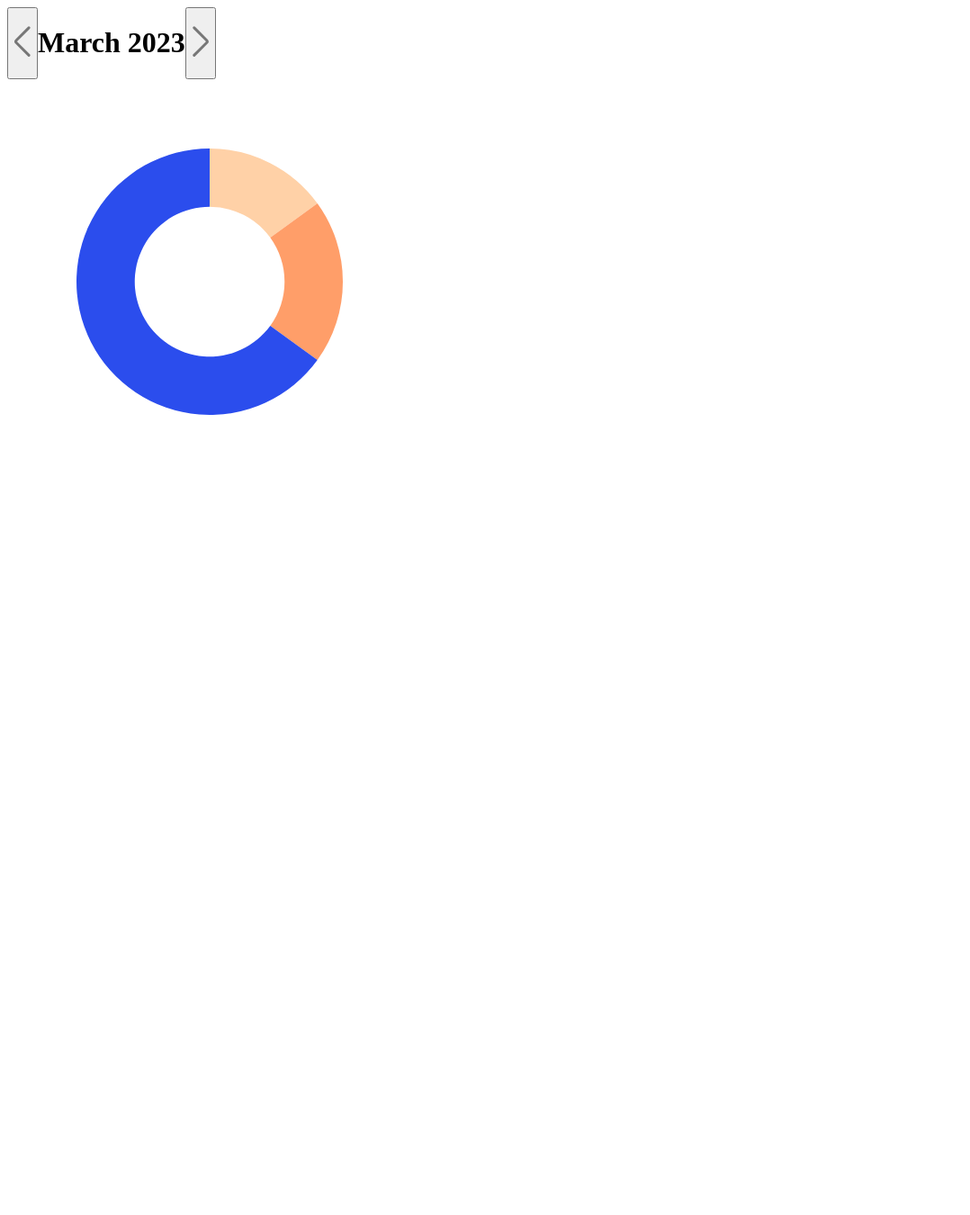
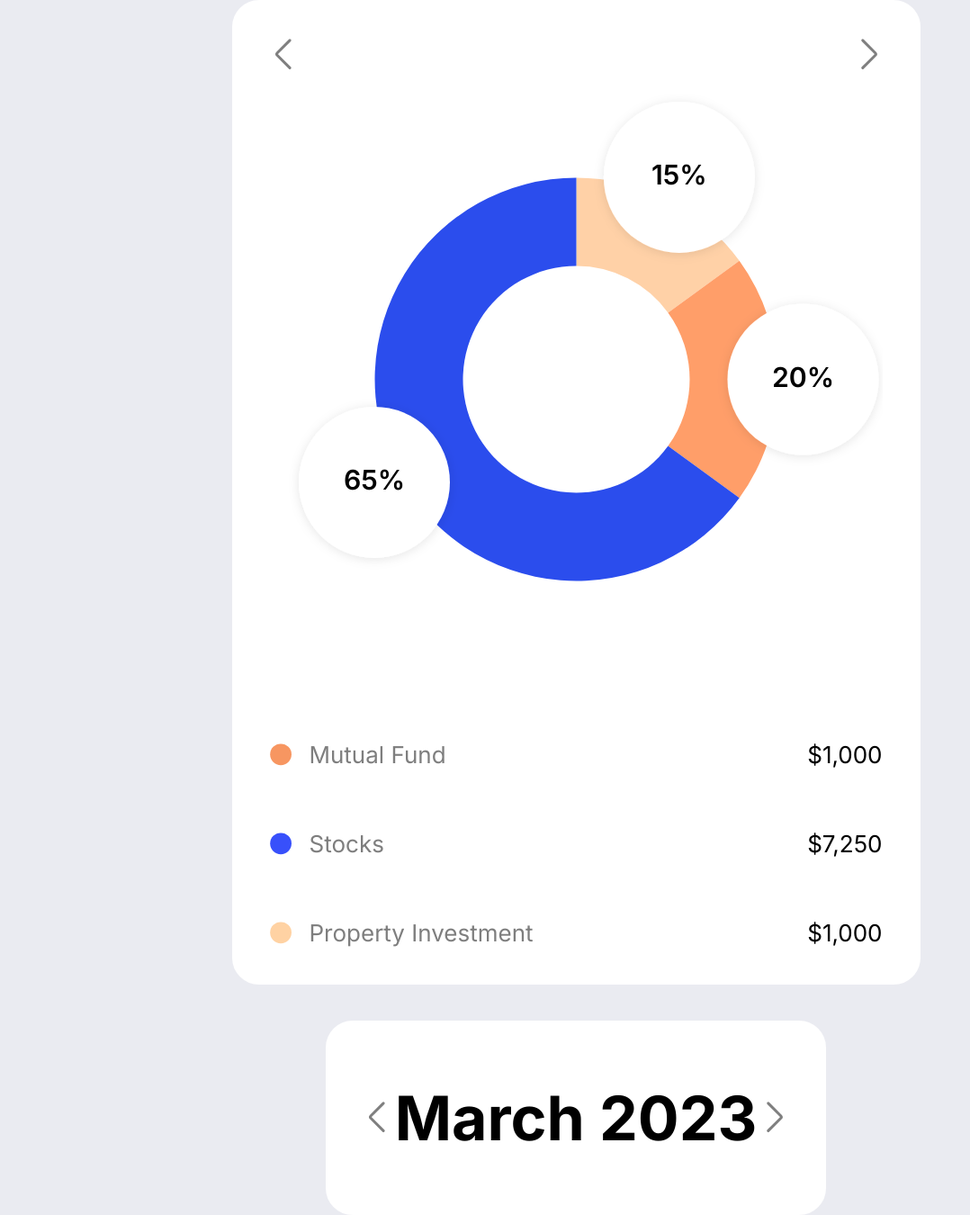
Before and after one commit to S-ali007/d3.js-Projects, a plain HTML site: page donutchart/index.html in a window 1280 px wide. Shown: the whole page at 90% size, without its empty margins (0-1078 px from the left). Before the commit the page ends 800 px from the top, so only its background shows below. Drawn offline with nearby package versions, Linux system fonts and the light colour scheme.

Commit message:
Monthly income Chart

```diff
--- /dev/null
+++ b/circularChart/index.html
@@ -0,0 +1,65 @@
+<!DOCTYPE html>
+<html lang="en">
+<head>
+  <meta charset="UTF-8">
+  <meta name="viewport" content="width=device-width, initial-scale=1.0">
+  <title>Dynamic Circular Chart</title>
+  <style>
+    /* Add any styles if needed */
+  </style>
+</head>
+<body>
+  <svg id="circular-chart" width="300" height="300">
+    <!-- Draw your circular chart here -->
+  </svg>
+
+  <script src="https://d3js.org/d3.v7.min.js"></script>
+  <script>
+    // Define your data
+    const data = 3000; // Monthly income for one person
+
+    // Set up dimensions and radius
+    const width = 300;
+    const height = 300;
+    const radius = Math.min(width, height) / 2;
+
+    // Select the SVG element
+    const svg = d3.select("#circular-chart");
+
+    // Draw a circle as background
+    svg.append("circle")
+      .attr("cx", width / 2)
+      .attr("cy", height / 2)
+      .attr("r", radius)
+      .attr("fill", "#E9ECF1");
+
+    // Define arc generator
+    const arc = d3.arc()
+      .innerRadius(100)
+      .outerRadius(radius);
+
+    // Calculate the end angle of the arc
+    const endAngle = (data / 5000) * Math.PI * 2; // Assuming the maximum value is 5000
+
+    // Draw arc for the income
+    svg.append("path")
+      .attr("d", arc({
+        startAngle: 0,
+        endAngle: endAngle // End angle calculated based on data value
+      }))
+      .attr("fill", "#2B43FF")
+      .attr("transform", `translate(${width / 2}, ${height / 2})`);
+
+    // Add text label for income
+    svg.append("text")
+      .text(`$${data}`)
+      .attr("x", width / 2)
+      .attr("y", height / 2)
+      .attr("dy", "0.3em")
+      .attr("text-anchor", "middle")
+      .attr("alignment-baseline", "middle")
+      .style("font-size", "20px")
+      .style("fill", "black");
+  </script>
+</body>
+</html>
--- a/donutchart/app.js
+++ b/donutchart/app.js
@@ -7,27 +7,26 @@ const radius = Math.min(width, height) / 2 - margin;
 const svg = d3
   .select("#my_dataviz")
   .append("svg")
-  .attr("width", width)
-  .attr("height", height)
+  .attr("viewBox", `0 0 ${width} ${height}`)
   .append("g")
   .attr("transform", `translate(${width / 2},${height / 2})`);
 
 const data1 = { a: 15, b: 20, c: 65 };
-const data2 = {a: 6, b: 16, c:20, d:14, e:19, f:12}
-
+const data2 = { a: 9, b: 16, c: 20, d: 14, e: 19, f: 12 };
 
 const color = d3
   .scaleOrdinal()
   .domain(["a", "b", "c", "d", "e", "f"])
-  .range(["#FFD1A7", "#FF9E69", "#2B4DED"]);
+  .range(["#FFD1A7", "#FF9E69", "#2B4DED", "#FFD700", "#32CD32", "#FF69B4"]);
 
 function update(data) {
-
   const pie = d3
     .pie()
-  .value(function(d) {return d[1]; })
-    .sort(function(a, b) { return d3.ascending(a.key, b.key);} )
-  // .value((d) => d[1]);
+    .value(function (d) {
+      return d[1];
+    })
+    .sort(null);
+
   const data_ready = pie(Object.entries(data));
 
   const arc = d3
@@ -40,18 +39,13 @@ const outerArc = d3
     .innerRadius(radius * 0.7)
     .outerRadius(radius * 1.1);
 
-const u = svg
-  .selectAll("path")
-  .data(data_ready)
-  u
-  .join("path")
+  const u = svg.selectAll("path").data(data_ready);
+  u.join("path")
     .transition()
     .duration(1000)
     .attr("d", arc)
-  .attr("fill", (d) => color(d.data[1]));
-//   .attr("stroke", "white")
-//   .style("stroke-width", "2px")
-//   .style("opacity", 0.7)
+    .attr("fill", (d) => color(d.data[0]));
+
   svg
     .append("defs")
     .append("filter")
@@ -62,27 +56,30 @@ svg
     .attr("stdDeviation", 4)
     .attr("flood-color", "#0000001A");
 
-// svg
-//   .selectAll("allCircles")
-//   .data(data_ready)
-//   .join("circle")
-//   .attr("cx", (d) => outerArc.centroid(d)[0])
-//   .attr("cy", (d) => outerArc.centroid(d)[1])
-//   .attr("r", radius * 0.3)
-//   .attr("fill", "#fff");
+  const u1 = svg.selectAll("circle").data(data_ready);
+  u1
+    .join("circle")
+    .transition()
+    .duration(1000)
+    .attr("cx", (d) => outerArc.centroid(d)[0])
+    .attr("cy", (d) => outerArc.centroid(d)[1])
+    .attr("r", radius * 0.3)
+    .attr("fill", "#fff")
+    .style("filter", "url(#drop-shadow)"); // Apply drop shadow
 
-// svg
-//   .selectAll("allText")
-//   .data(data_ready)
-//   .join("text")
-//   .text((d) => `${d.data[1]}%`)
-//   .attr("x", (d) => outerArc.centroid(d)[0])
-//   .attr("y", (d) => outerArc.centroid(d)[1])
-//   .style("font-size", "30px")
-//   .style("font-weight", "600")
-//   .attr("text-anchor", "middle")
-//   .attr("alignment-baseline", "middle")
-//   .attr("fill", "#000");
+  const u2 = svg.selectAll("text").data(data_ready);
+  u2
+    .join("text")
+    .transition()
+    .duration(1000)
+    .text((d) => `${d.data[1]}%`)
+    .attr("x", (d) => outerArc.centroid(d)[0])
+    .attr("y", (d) => outerArc.centroid(d)[1])
+    .style("font-size", "20px")
+    .style("font-weight", "600")
+    .attr("text-anchor", "middle")
+    .attr("alignment-baseline", "middle")
+    .attr("fill", "#000");
 }
 
-update(data1)
+update(data1);
--- a/donutchart/index.html
+++ b/donutchart/index.html
@@ -1,17 +1,88 @@
 <!DOCTYPE html>
 <html lang="en">
+
 <head>
     <meta charset="UTF-8">
     <meta name="viewport" content="width=device-width, initial-scale=1.0">
-    <title>Document</title>
+    <title>Pie Charts</title>
+    <link rel="stylesheet" href="./style.css">
     <link rel="preconnect" href="https://fonts.googleapis.com">
     <link rel="preconnect" href="https://fonts.gstatic.com" crossorigin>
     <link href="https://fonts.googleapis.com/css2?family=Inter:wght@100..900&display=swap" rel="stylesheet">
     <script src="https://d3js.org/d3.v6.js"></script>
 
 </head>
+
 <body>
+    <div id="main-div1">
+        <div class="date-section" >
 
+            <button onclick="update(data1)"> <svg width="18" height="34" viewBox="0 0 18 34" fill="none"
+                    xmlns="http://www.w3.org/2000/svg">
+                    <path opacity="0.5"
+                        d="M16.0625 1.86426L2.21397 15.7132C1.43294 16.4943 1.43296 17.7606 2.214 18.5416L16.0625 32.3901"
+                        stroke="black" stroke-width="3" stroke-linecap="round" />
+                </svg></button>
+
+            <button onclick="update(data2)">
+                <svg width="18" height="34" viewBox="0 0 18 34" fill="none" xmlns="http://www.w3.org/2000/svg">
+                    <path opacity="0.5"
+                        d="M1.80078 1.86426L15.6493 15.7132C16.4303 16.4943 16.4303 17.7606 15.6493 18.5416L1.80078 32.3901"
+                        stroke="black" stroke-width="3" stroke-linecap="round" />
+                </svg>
+            </button>
+        </div>
+        <!-- Create -->
+        <div id="my_dataviz" style="font-family:'Inter', sans-serif ; "></div>
+         <!-- color gaols -->
+      <div class="goal-color">
+
+
+        <div class="main-colorall">
+            <div  class="all-color">
+                <svg width="24" height="25" viewBox="0 0 24 25" fill="none" xmlns="http://www.w3.org/2000/svg">
+                    <circle cx="12.0723" cy="12.2666" r="11.873" fill="#F79661"/>
+                    </svg>
+
+
+              <div class="goal">
+                <span>Mutual Fund </span>
+              </div>
+            </div>
+            <div class="price">$1,000</div>
+         </div>
+         <div class="main-colorall">
+            <div class="all-color">
+                <svg width="24" height="25" viewBox="0 0 24 25" fill="none" xmlns="http://www.w3.org/2000/svg">
+                    <circle cx="12.0723" cy="12.2666" r="11.873" fill="#3850FB"/>
+                    </svg>
+
+
+              <div class="goal">
+                <span>Stocks </span>
+              </div>
+            </div>
+            <div class="price">$7,250</div>
+         </div>
+         <div class="main-colorall">
+            <div class="all-color">
+                <svg width="24" height="25" viewBox="0 0 24 25" fill="none" xmlns="http://www.w3.org/2000/svg">
+                    <circle cx="12.0723" cy="12.2666" r="11.873" fill="#FFD2A3"/>
+                    </svg>
+
+
+
+
+
+              <div class="goal">
+                <span>Property Investment </span>
+              </div>
+            </div>
+            <div class="price">$1,000</div>
+         </div>
+      </div>
+    </div>
+    <div id="main-div2">
         <div class="date-section" style="display: flex; max-width: 561px; width: 100%; justify-items: center;">
 
             <button onclick="update(data1)"> <svg width="18" height="34" viewBox="0 0 18 34" fill="none"
@@ -32,6 +103,8 @@
         </div>
         <!-- Create -->
         <div id="my_dataviz" style="font-family:'Inter', sans-serif ; "></div>
+    </div>
     <script src="./app.js"></script>
 </body>
+
 </html>
--- /dev/null
+++ b/donutchart/style.css
@@ -0,0 +1,69 @@
+body {
+  background-color: #eaebf1;
+  display: flex;
+  gap: 40px;
+  max-width: 3950px;
+  width: 100%;
+  flex-wrap: wrap;
+  margin: 0 auto;
+  justify-content: center;
+}
+button {
+  border: none;
+  background: transparent;
+  cursor: pointer;
+}
+#main-div1 {
+  padding: 40px;
+  border: 2px solid #fff;
+  border-radius: 30px;
+  background-color: #fff;
+  max-width: 681px;
+  width: 100%;
+}
+#main-div2 {
+  padding: 40px;
+  border: 2px solid #fff;
+  border-radius: 30px;
+  background-color: #fff;
+}
+.date-section {
+  font-family: "Inter", sans-serif;
+  font-weight: 600;
+  line-height: 41px;
+  font-size: 34px;
+  width: 100%;
+  text-align: center;
+  display: flex;
+  justify-content: space-between;
+  align-items: center;
+  gap: 5px;
+}
+.goal-color {
+  font-size: 26px;
+  font-family: "Inter", sans-serif;
+  font-family: 500;
+  line-height: 31px;
+  margin-top: 57px;
+  display: flex;
+  flex-direction: column;
+  gap: 68px;
+}
+
+.all-color {
+  display: flex;
+  align-items: center;
+  max-width: 297px;
+  width: 100%;
+  gap: 20px;
+
+}
+span{
+  opacity: 50%;
+}
+
+.main-colorall {
+  width: 100%;
+  display: flex;
+  justify-content: space-between;
+}
--- a/gauge charts/style.css
+++ b/gauge charts/style.css
@@ -11,7 +11,6 @@ body {
 .detail-btn {
   /* max-width: 432px;
   width: 100%; */
-  margin-top: 32px;
   background-color: #d5e5ff;
   padding: 31px 169px;
   font-size: 28px;
@@ -25,15 +24,17 @@ body {
 }
 
 #main-div1 {
-  padding-bottom: 40px;
+  padding: 46px 0;
   border: 2px solid #fff;
   border-radius: 30px;
   background-color: #fff;
-  /* max-width: fit-content; */
-  /* width: 100%; */
+  max-width: 681px;
+  width: 100%;
+  height: fit-content;
   display: flex;
   flex-direction: column;
   align-items: center;
+
 }
 #main-div2 {
   padding: 40px;
@@ -50,11 +51,22 @@ body {
 
 #sad-emoji{
   position: absolute;
-  margin-top: 250px;
+  margin-top: 180px;
   display: none;
+  max-width: 118px;
+  width: 100%;
 }
 #happy-emoji{
   position: absolute;
   margin-top: 250px;
   display: none;
+  max-width: 118px;
+  width: 100%;
 }
+.Grace-Score{
+
+  font-size: 34px;
+  font-family: "Inter", sans-serif;
+  font-weight: 600;
+  line-height: 41px;
+}
```
Also changed, not shown: gauge charts/app.js (+69 -58 lines), gauge charts/index.html (+9 -16 lines). Lines whose indentation alone changed are shown as unchanged.
